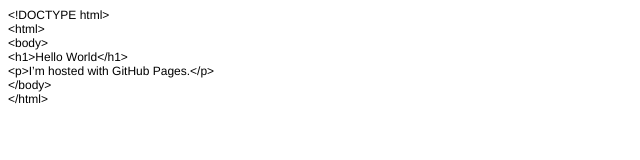
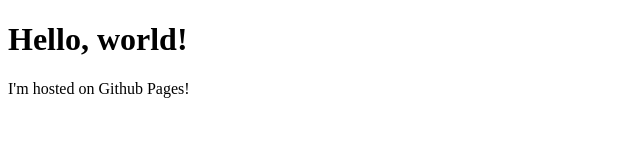
Before and after one commit to justpac/justpac.github.io, a plain HTML site: page index.html in a window 1280 px wide. Shown: the whole page, without its empty margins (0-640 px from the left). Drawn offline with Linux system fonts and the light colour scheme.

Commit message:
Updated the HTML

```diff
--- a/index.html
+++ b/index.html
@@ -11,12 +11,7 @@
   </style>
 </head>
 <body>
-<p class="p1">&lt;!DOCTYPE html&gt;</p>
-<p class="p1">&lt;html&gt;</p>
-<p class="p1">&lt;body&gt;</p>
-<p class="p1">&lt;h1&gt;Hello World&lt;/h1&gt;</p>
-<p class="p1">&lt;p&gt;I’m hosted with GitHub Pages.&lt;/p&gt;</p>
-<p class="p1">&lt;/body&gt;</p>
-<p class="p1">&lt;/html&gt;</p>
+<h1>Hello, world!</h1>
+<p>I'm hosted on Github Pages!</p>
 </body>
 </html>
```
